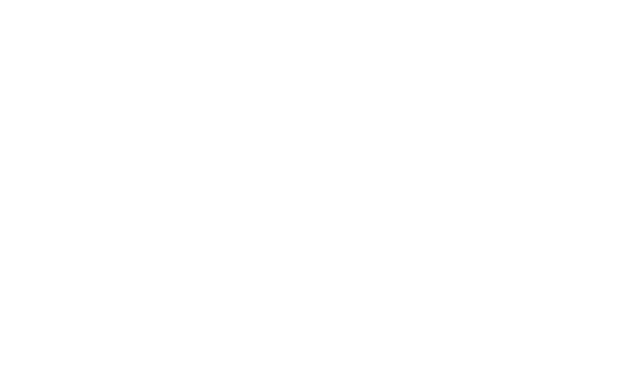
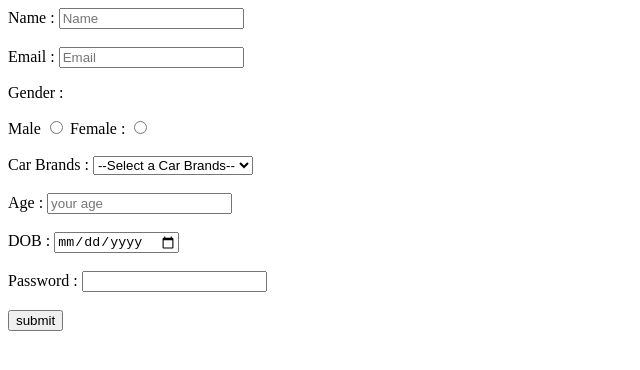
Before and after one commit to acciojob/signup-form-car-Payalbh20, a website: page main.html in a window 1280 px wide. Shown: the whole page, without its empty margins (0-640 px from the left). Drawn offline with Linux system fonts and the light colour scheme.

Commit message:
completed the code

```diff
--- a/main.html
+++ b/main.html
@@ -1,3 +1,6 @@
+<!--acciojob/signup-form-car-->
+
+
 <!DOCTYPE html>
 
 <html>
@@ -8,6 +11,81 @@
 
 <body>
 	<!-- the entire body must be written by student -->
+
+	<!-- name -->
+
+	<form action="submit.html" method="post">
+
+    <label for="name">Name :</label>
+
+    <input type="text" placeholder="Name" id="name" required>
+
+<br><br>
+
+
+
+	<!-- Email -->
+
+	<label for="email">Email :</label>
+
+	<input type="email" placeholder="Email" id="email" required>
+
+
+
+	<!-- gender -->
+
+<p>Gender :</p>
+<label for="gender" >Male</label>
+
+	<input type="radio" name="gender" value="male" id="male" required>
+
+<label for="gender" >Female :</label>
+
+    <input type="radio" name="gender" value="female" id="female">
+
+    <br><br>
+
+	 <!-- car brands -->
+
+<label for="cars">Car Brands :</label>
+
+<select name="Car Brands" id="cars"><br>
+
+	<option value="">--Select a Car Brands--</option>
+
+	<option value="BMW">BMW</option>
+
+	<option value="Audi">Audi</option>
+
+	<option value="Mercedez">Mercedez</option>
+
+</select>
+
+ <br><br>
+
+<!-- age -->
+
+	<label for="age">Age :</label>
+
+	<input type="number" id="age" placeholder="your age"required>
+
+<br><br>
+
+<!-- age -->
+
+	<label for="dob">DOB :</label>
+
+	<input type="date" id="dob"required> <br><br>
+
+	<!-- password -->
+
+	<label for="password">Password :</label>
+
+	<input type="password"id="password" required> <br><br>
+
+    <!-- submit -->
+
+	<button type="submit">submit</button>
     <script type="text/javascript" src="./script.js">
 </script>
 
```
